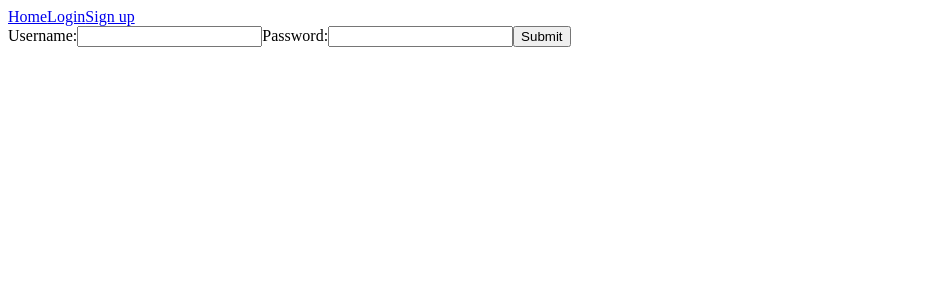
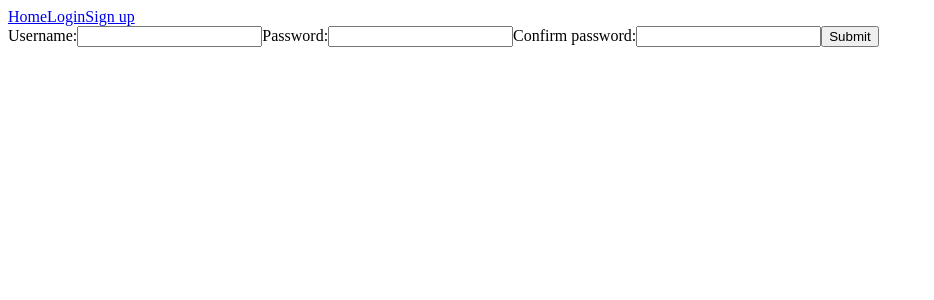
Before and after one commit to BorislavBranimirov/NotePages, a React app in the folder client/: page /signup in a window 1280 px wide. Shown: the top 300 px of the page, without its empty margins (0-934 px from the left). Built offline with nearby package versions, Linux system fonts and the light colour scheme.

Commit message:
client form validation

```diff
--- a/client/src/components/LoginForm.js
+++ b/client/src/components/LoginForm.js
@@ -36,9 +36,9 @@ const LoginForm = (props) => {
             return setErrorMessage(resJSON.err);
         }
 
-        //? remove log after configuring refresh token properly
-        console.log(resJSON);
+        // save the access token in local storage
         localStorage.setItem('accessToken', resJSON.accessToken);
+        props.history.push('/');
     };
 
     return (
@@ -46,9 +46,25 @@ const LoginForm = (props) => {
             <div className="error">{errorMessage}</div>
             <form onSubmit={handleSubmit}>
                 <label htmlFor="username">Username:</label>
-                <input type="text" name="username" value={username} onChange={handleChange} />
+                <input
+                    type="text"
+                    name="username"
+                    pattern="[a-zA-Z0-9]{6,25}"
+                    title="Minimum of 6 characters, no spaces or special symbols"
+                    value={username}
+                    onChange={handleChange}
+                    required
+                />
                 <label htmlFor="password">Password:</label>
-                <input type="password" name="password" value={password} onChange={handleChange} />
+                <input
+                    type="password"
+                    name="password"
+                    pattern="(?=.*\d)(?=.*[a-z])(?=.*[A-Z]).{8,72}"
+                    title="Minimum of 8 characters, one lowercase letter, one uppercase letter and a digit"
+                    value={password}
+                    onChange={handleChange}
+                    required
+                />
                 <input type="submit" value="Submit" />
             </form>
         </div>
--- a/client/src/components/SignUpForm.js
+++ b/client/src/components/SignUpForm.js
@@ -4,6 +4,7 @@ import { Redirect } from 'react-router-dom';
 const SignUpForm = (props) => {
     const [username, setUsername] = useState('');
     const [password, setPassword] = useState('');
+    const [confirmPassword, setConfirmPassword] = useState('');
     const [errorMessage, setErrorMessage] = useState('');
 
     const handleChange = (event) => {
@@ -14,11 +15,18 @@ const SignUpForm = (props) => {
             case 'password':
                 setPassword(event.target.value);
                 break;
+            case 'confirmPassword':
+                setConfirmPassword(event.target.value);
+                break;
         }
     };
 
     const handleSubmit = async (event) => {
         event.preventDefault();
+
+        if(password!==confirmPassword) {
+            return setErrorMessage('Passwords must be the same');
+        }
 
         const res = await fetch('/api/users', {
             method: 'POST',
@@ -37,8 +45,6 @@ const SignUpForm = (props) => {
             return setErrorMessage(resJSON.err);
         }
 
-        //? remove log after configuring user authentication
-        console.log(resJSON);
         props.history.push('/login');
     };
 
@@ -47,9 +53,35 @@ const SignUpForm = (props) => {
             <div className="error">{errorMessage}</div>
             <form onSubmit={handleSubmit}>
                 <label htmlFor="username">Username:</label>
-                <input type="text" name="username" value={username} onChange={handleChange} />
+                <input
+                    type="text"
+                    name="username"
+                    pattern="[a-zA-Z0-9]{6,25}"
+                    title="Minimum of 6 characters, no spaces or special symbols"
+                    value={username}
+                    onChange={handleChange}
+                    required
+                />
                 <label htmlFor="password">Password:</label>
-                <input type="password" name="password" value={password} onChange={handleChange} />
+                <input
+                    type="password"
+                    name="password"
+                    pattern="(?=.*\d)(?=.*[a-z])(?=.*[A-Z]).{8,72}"
+                    title="Minimum of 8 characters, one lowercase letter, one uppercase letter and a digit"
+                    value={password}
+                    onChange={handleChange}
+                    required
+                />
+                <label htmlFor="confirmPassword">Confirm password:</label>
+                <input
+                    type="password"
+                    name="confirmPassword"
+                    pattern="(?=.*\d)(?=.*[a-z])(?=.*[A-Z]).{8,72}"
+                    title="Minimum of 8 characters, one lowercase letter, one uppercase letter and a digit"
+                    value={confirmPassword}
+                    onChange={handleChange}
+                    required
+                />
                 <input type="submit" value="Submit" />
             </form>
         </div>
```
